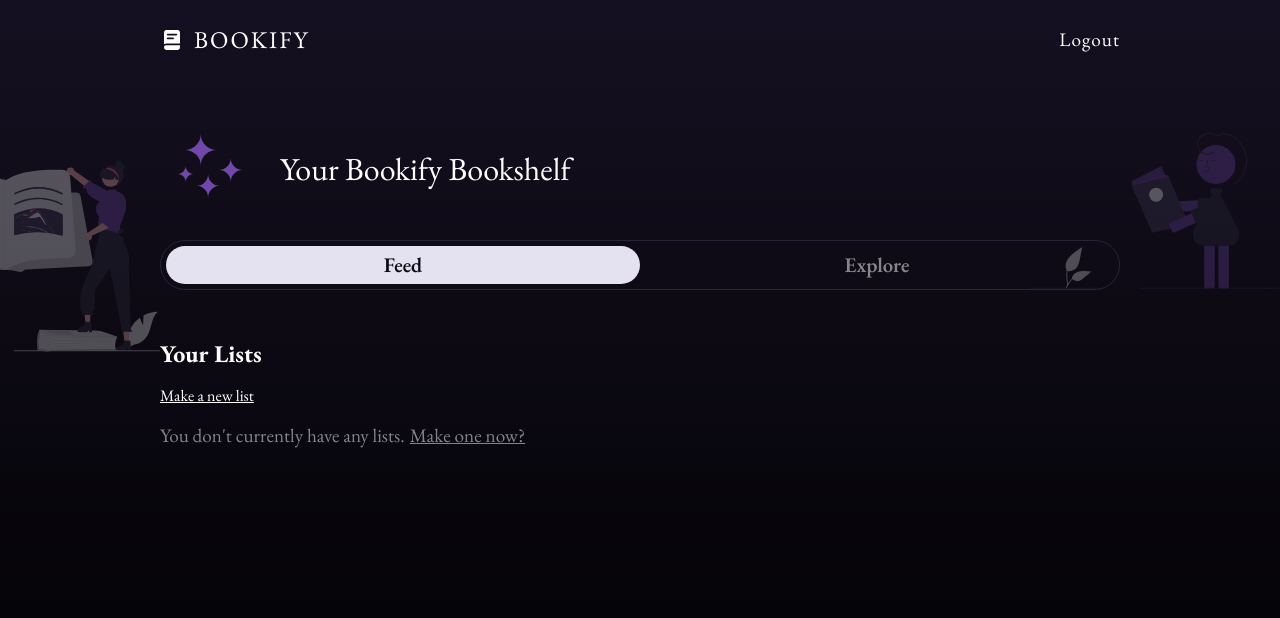
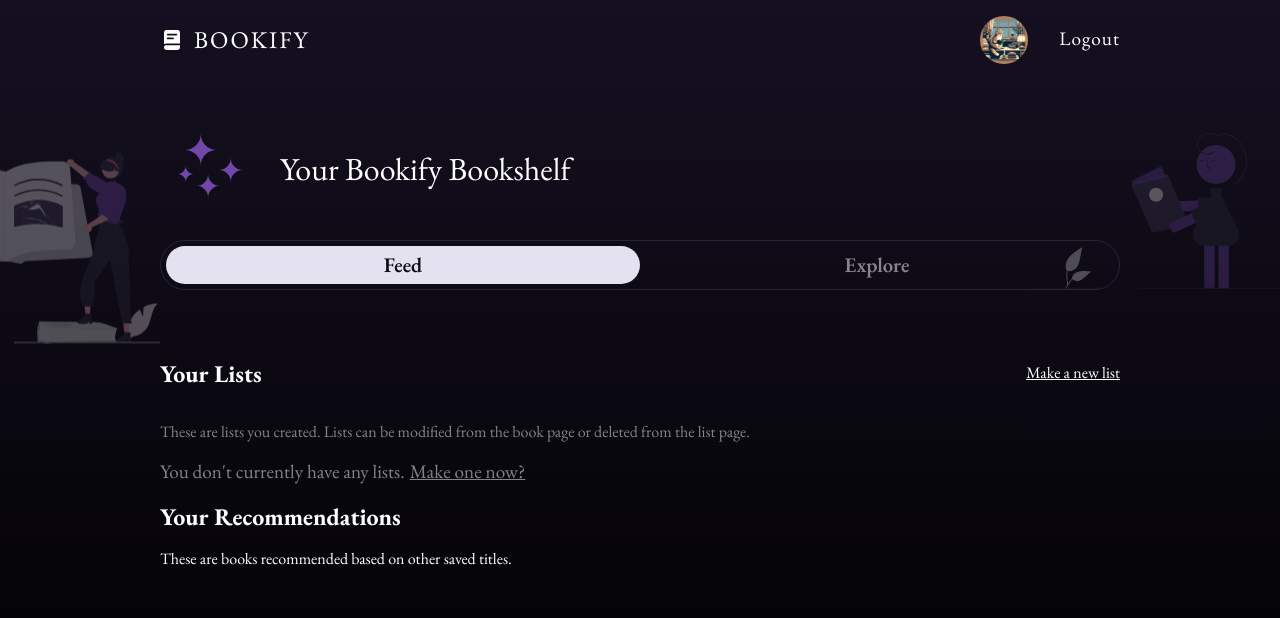
Before and after one commit to elizajae/capstone-1, a Flask app: page / in a window 1280 px wide. Shown: the top 618 px of the page. Run offline with Flask 3, Linux system fonts and the light colour scheme; the visitor is signed in with stand-in values (Sample User, id 1).

Commit message:
finished p1

```diff
--- a/app.py
+++ b/app.py
@@ -14,6 +14,47 @@
 app.config['SQLALCHEMY_ECHO'] = False
 app.config['SECRET_KEY'] = 'bookify-secret'
 
+# XP dict that holds the XP values for page count milestones
+
+XP = {
+    0: 0,
+    50: 10,
+    100: 20,
+    150: 30,
+    200: 40,
+    250: 50,
+    300: 60,
+    350: 70,
+    400: 80,
+    450: 90,
+    500: 100,
+    550: 110,
+    600: 120,
+    650: 130,
+    700: 140,
+    750: 150,
+    800: 160,
+    850: 170,
+    900: 180,
+    950: 190,
+    1000: 200,
+}
+
+# Dict that holds level thresholds
+
+
+def get_level_threshold(level):
+    return 100 * level + 100
+
+
+def determine_level(xp):
+    level = 0
+    while xp >= get_level_threshold(level):
+        xp -= get_level_threshold(level)
+        level += 1
+    return level
+
+
 connect_db(app)
 
 with app.app_context():
@@ -23,9 +64,50 @@
 @app.route("/")
 def root():
 
-    lists = UserList.get_user_lists(session["user_id"])
+    if "user_id" in session:
 
-    return render_template("home.html", explore=False, lists=lists)
+        # get most common subject if they have any books in progress
+        progress = ProgressEntry.get_progress_entries(session["user_id"])
+
+        lists = UserList.get_user_lists(session["user_id"])
+
+        if progress:
+            # Get Book Meta
+            books = []
+
+            for entry in progress:
+                BASE_URL = f"https://www.googleapis.com/books/v1/volumes/{entry.book_id}"
+
+                res = requests.get(BASE_URL)
+
+                if res.status_code == 200:
+                    data = res.json()
+                    books.append(data)
+
+            if books:
+                # Get Subject
+                subjects = []
+
+                for book in books:
+                    subjects.extend(book["volumeInfo"].get("categories", []))
+
+                if subjects:
+                    subject = max(set(subjects), key=subjects.count)
+                    print(subject)
+                    BASE_URL = "https://www.googleapis.com/books/v1/volumes"
+
+                    params = {"q": f"subject:{subject}", "maxResults": 8}
+
+                    res = requests.get(BASE_URL, params=params)
+
+                    if res.status_code == 200:
+                        data = res.json()
+                        books = data.get("items", [])
+                        return render_template("home.html", explore=False, books=books, lists=lists)
+
+        return render_template("home.html", explore=False, lists=lists)
+
+    return render_template("home.html", explore=False, lists=[])
 
 
 @app.route("/explore")
@@ -173,6 +255,20 @@
                 session["user_id"], book_id, current_page, total_pages)
             db.session.commit()
 
+        # Check if user has reached a milestone
+        current_xp = User.query.get(session["user_id"]).experience
+
+        new_xp_value = 0
+
+        for page_number in sorted(XP.keys()):
+            if current_page >= page_number:
+                new_xp_value = XP[page_number]
+
+        # Update the user's experience
+        User.query.get(session["user_id"]
+                       ).experience = current_xp + new_xp_value
+        db.session.commit()
+
         return redirect(url_for("book", book_id=book_id))
 
     return redirect(url_for("track_progress", book_id=book_id))
@@ -180,7 +276,6 @@
 
 @app.route("/track/<book_id>")
 def track_progress(book_id):
-    form = TrackProgressForm()
 
     progress = ProgressEntry.get_progress_entries(session["user_id"])
 
@@ -189,6 +284,8 @@
     for entry in progress:
         if entry.book_id == book_id:
             progress_for_current_book = entry
+
+    form = TrackProgressForm(progress=progress_for_current_book)
 
     return render_template("track_progress.html", form=form, progress=progress_for_current_book, book_id=book_id)
 
@@ -299,3 +396,49 @@
         return redirect(url_for("root"))
 
     return render_template("new_list.html", form=form)
+
+
+@app.route("/list/view/<list_id>")
+def list(list_id):
+
+    list = UserList.query.get_or_404(list_id)
+
+    books_raw = UserListBook.get_user_list_books(list_id)
+
+    books_meta = []
+
+    for book in books_raw:
+        BASE_URL = f"https://www.googleapis.com/books/v1/volumes/{book.book_id}"
+
+        res = requests.get(BASE_URL)
+
+        if res.status_code == 200:
+            data = res.json()
+            books_meta.append(data)
+
+    return render_template("list.html", list=list, books=books_meta)
+
+
+@app.route("/profile")
+def profile():
+
+    tracked_books = ProgressEntry.get_progress_entries(session["user_id"])
+
+    books_meta = []
+
+    for entry in tracked_books:
+        BASE_URL = f"https://www.googleapis.com/books/v1/volumes/{entry.book_id}"
+
+        res = requests.get(BASE_URL)
+
+        if res.status_code == 200:
+            data = res.json()
+            books_meta.append(data)
+
+    xp = User.query.get(session["user_id"]).experience
+
+    level = determine_level(xp)
+
+    xp_to_next_level = get_level_threshold(level) - xp
+
+    return render_template("profile.html", experience=xp, level=level, xp_to_next_level=xp_to_next_level, books=books_meta)
--- a/static/css/base.css
+++ b/static/css/base.css
@@ -68,3 +68,40 @@
     text-decoration: none;
     letter-spacing: 2px;
 }
+
+.highlight {
+    color: #99A78F;
+    font-size: 1.2rem;
+    font-weight: 400;
+    text-decoration: none;
+}
+
+.fade-in {
+    opacity: 0;
+    animation: fadeIn 1s ease forwards;
+}
+
+@keyframes fadeIn {
+    0% {
+        opacity: 0;
+    }
+    100% {
+        opacity: 1;
+    }
+}
+
+.profile-img {
+    width: 50px;
+    height: 50px;
+    border: 1px solid transparent;
+    border-radius: 50%;
+    object-fit: cover;
+    margin-right: 10px;
+    cursor: pointer;
+    transition: 0.3s ease-in-out;
+}
+
+.profile-img:hover {
+    /* Neon orange */
+    border: 1px solid #fff;
+}
--- a/static/css/home.css
+++ b/static/css/home.css
@@ -26,7 +26,16 @@
     right: 0;
     opacity: 0.3;
     width: 250px;
-}
+  }
+
+  @keyframes bounce {
+    0%, 100% {
+      transform: translateY(0);
+    }
+    50% {
+      transform: translateY(-100px);
+    }
+  }
 
 .home-hero-left {
     width: 250px;
@@ -35,6 +44,7 @@
     top: 0;
     left: -90px;
     opacity: 0.3;
+    animation: bounce 8s infinite;
 }
 
 .mode-btns {
@@ -115,7 +125,7 @@
     margin-top: 50px;
 }
 
-.book-results {
+.book-results, .list-books {
     display: grid;
     grid-template-columns: repeat(4, 1fr);
     grid-gap: 20px;
--- a/templates/base.html
+++ b/templates/base.html
@@ -45,7 +45,15 @@
         </a>
         <div class="right">
           {% if 'user_id' in session %}
-          <a href="/logout">Logout</a>
+          <div style="display: flex; align-items: center">
+            <img
+              onclick="location.href='/profile'"
+              class="profile-img"
+              src="{{ url_for('static', filename='cozy_cat.png') }}"
+              alt="Profile"
+            />
+            <a href="/logout">Logout</a>
+          </div>
           {% else %}
           <a href="/login">Login</a>
           {% endif %} {% if 'user_id' not in session %}
@@ -54,7 +62,7 @@
         </div>
       </nav>
 
-      <div class="container">{% block content %} {% endblock %}</div>
+      <div class="container fade-in">{% block content %} {% endblock %}</div>
     </div>
   </body>
 </html>
--- a/templates/book.html
+++ b/templates/book.html
@@ -74,7 +74,6 @@
       <p>Published: {{ book.volumeInfo.publishedDate }}</p>
       <p>Pages: {{ book.volumeInfo.pageCount }}</p>
       <p>Language: {{ book.volumeInfo.language }}</p>
-      <p>ISBN: {{ book.volumeInfo.industryIdentifiers[0].identifier }}</p>
     </div>
   </div>
   {% else %}
--- a/templates/home.html
+++ b/templates/home.html
@@ -435,8 +435,20 @@
     <div class="home-content">
       {% if explore == False %}
       <div class="feed">
-        <h2>Your Lists</h2>
-        <a href="/lists/new">Make a new list</a>
+        <div
+          style="
+            display: flex;
+            justify-content: space-between;
+            align-items: center;
+          "
+        >
+          <h2>Your Lists</h2>
+          <a href="/lists/new">Make a new list</a>
+        </div>
+        <p style="opacity: 0.5">
+          These are lists you created. Lists can be modified from the book page
+          or deleted from the list page.
+        </p>
         {% if lists %}
         <div class="lists">
           {% for list in lists %}
@@ -461,6 +473,23 @@
           </p>
           {% endif %}
         </div>
+
+        <h2>Your Recommendations</h2>
+        <p>These are books recommended based on other saved titles.</p>
+        <div class="list-books" style="margin-top: 50px">
+          {% for book in books %}
+          <div class="book">
+            <a href="/book/{{ book.id }}">
+              <img
+                src="{{ book.volumeInfo.imageLinks.thumbnail }}&fife=h500"
+                alt="{{ book.volumeInfo.title }}"
+              />
+              <h4>{{ book.volumeInfo.title }}</h4>
+            </a>
+          </div>
+          {% endfor %}
+        </div>
+
         {% endif %} {% if explore == True %}
         <div class="explore">
           <h3>Explore</h3>
```
Also changed, not shown: static/css/book.css (+37 -0 lines), static/css/profile.css (added, +46 -0 lines), templates/list.html (added, +34 -0 lines), templates/profile.html (added, +46 -0 lines), templates/track_progress.html (+15 -2 lines), static/cozy_cat.png (added).
